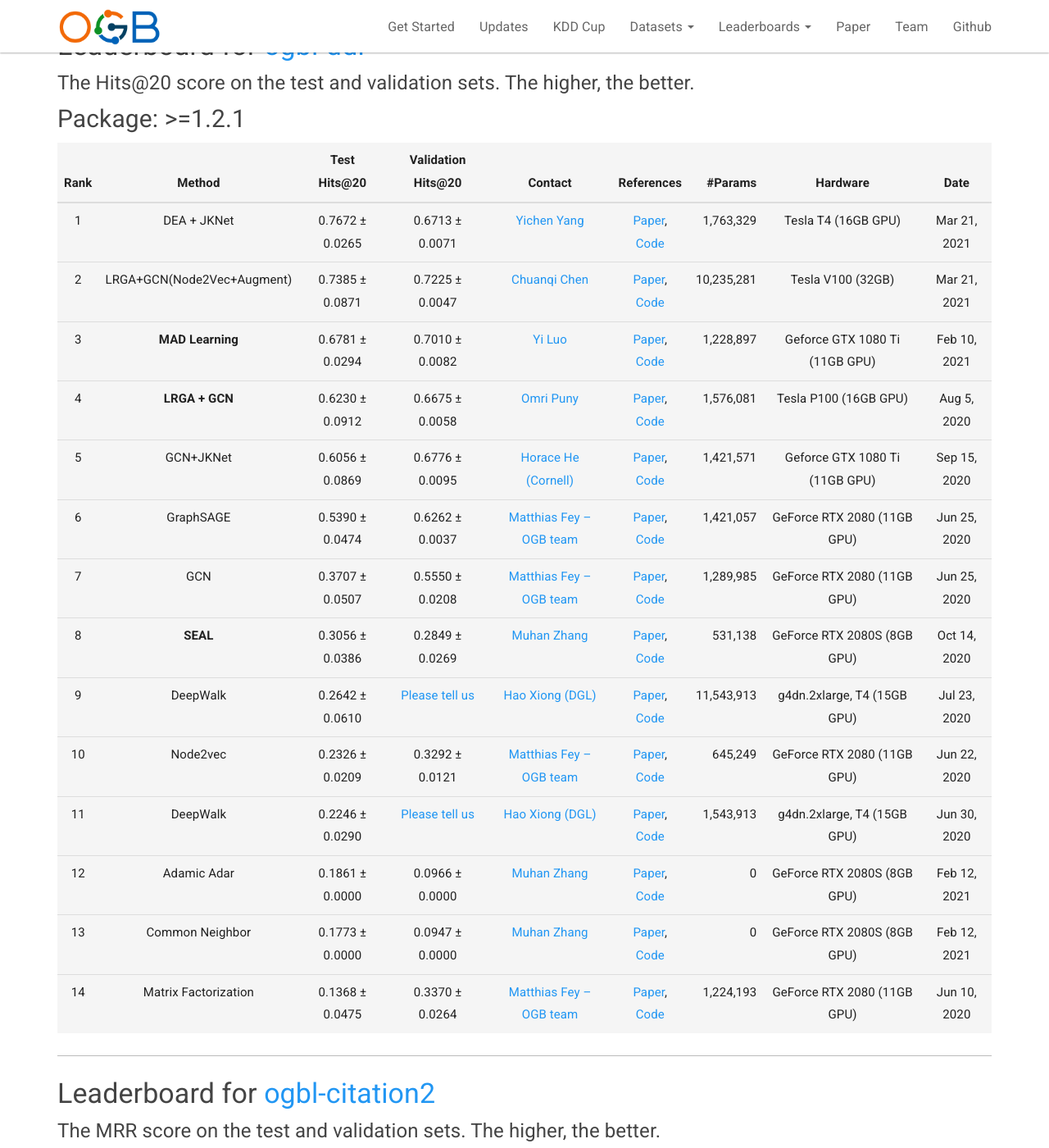
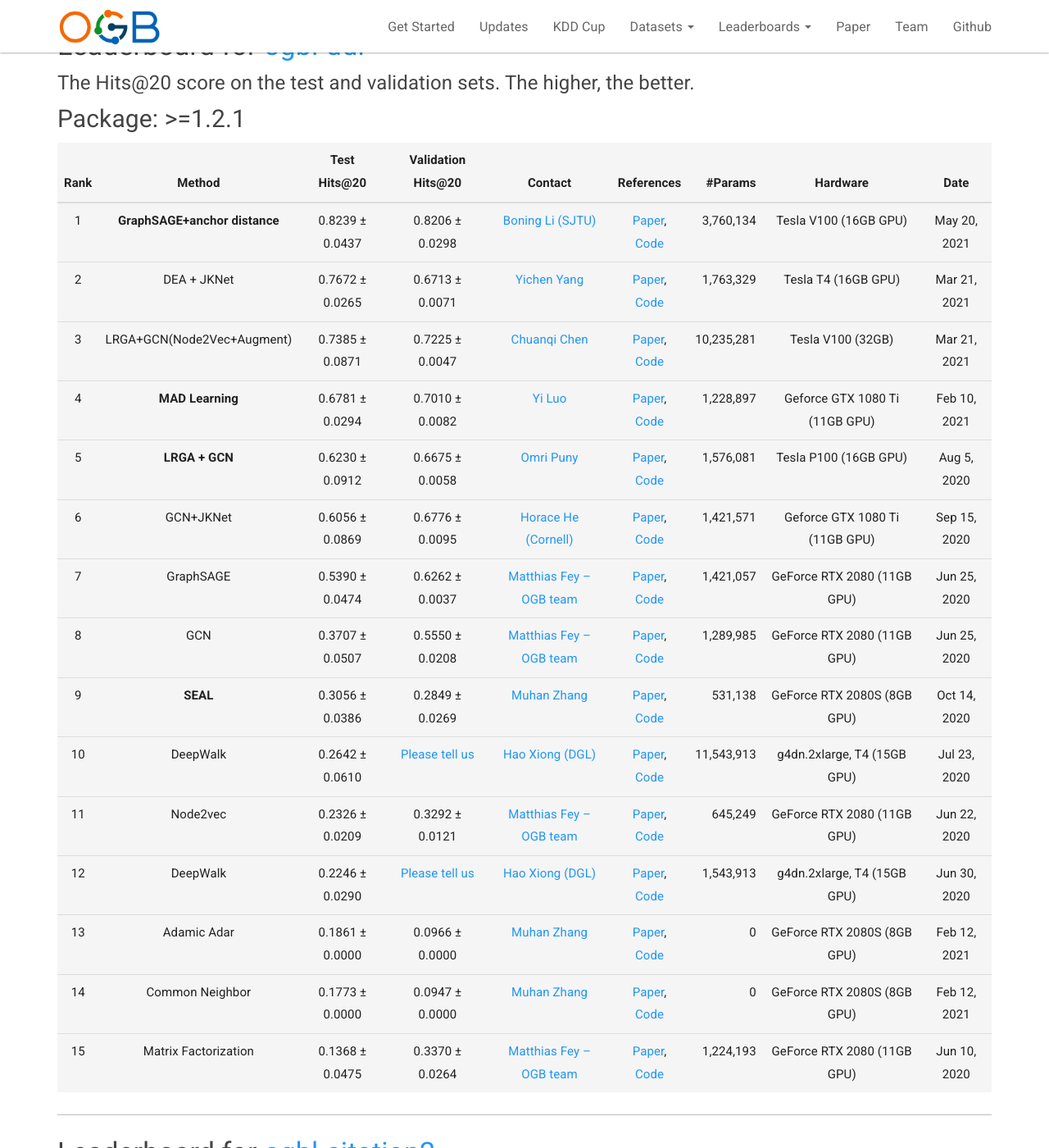
Before and after one commit to snap-stanford/ogb-web, a Jekyll site: the page built from _docs/leaderboard/leader_linkprop.md, in a window 1280 px wide and 1400 px high, scrolled down 2641 px. Shown: the whole window at 82% size. Built offline with Jekyll 4.4.1, drawn with Linux system fonts in a browser that asks for light colours.

Commit message:
updateleaderboard

```diff
--- a/_docs/leaderboard/leader_linkprop.md
+++ b/_docs/leaderboard/leader_linkprop.md
@@ -78,20 +78,21 @@ The **bold** method name indicates that the implementation is **official** (by t
 
 | Rank  | Method | Test Hits@20 | Validation Hits@20 | Contact | References | #Params | Hardware | Date
 |:----:|:-----:|:------:|:-----:|:-----:|:-----:|-----:|:-----:|:-----:|
-|  1  |  DEA + JKNet  | 0.7672 ± 0.0265   | 0.6713 ± 0.0071 | [Yichen Yang](mailto:jeffrey576826145@outlook.com) | [Paper](https://github.com/JeffJeffy/CS224W-OGB-DEA-JK/blob/main/CS224w_final_report.pdf), [Code](https://github.com/JeffJeffy/CS224W-OGB-DEA-JK) | 1,763,329 | Tesla T4 (16GB GPU) | Mar 21, 2021 |
-|  2  |  LRGA+GCN(Node2Vec+Augment)  | 0.7385 ± 0.0871   | 0.7225 ± 0.0047 | [Chuanqi Chen](mailto:chuanqi.chen@gmail.com) | [Paper](https://github.com/chuanqichen/cs224w/blob/main/the_study_of_drug_drug_interaction_learning_through_various_graph_learning_methods.pdf), [Code](https://github.com/chuanqichen/cs224w) | 10,235,281 | Tesla V100 (32GB) | Mar 21, 2021 |
-|  3  |  **MAD Learning**  | 0.6781 ± 0.0294   | 0.7010 ± 0.0082 |[Yi Luo](mailto:cf020031308@163.com) | [Paper](https://arxiv.org/abs/2102.05246), [Code](https://github.com/cf020031308/mad-learning/blob/master/ogbl-ddi.py) | 1,228,897 | Geforce GTX 1080 Ti (11GB GPU) | Feb 10, 2021 |
-|  4  |  **LRGA + GCN**  | 0.6230 ± 0.0912   | 0.6675 ± 0.0058 |[Omri Puny](mailto:omri.puny@weizmann.ac.il) | [Paper](https://arxiv.org/abs/2006.07846), [Code](https://github.com/omri1348/LRGA/tree/master/ogb/examples/linkproppred) | 1,576,081 | Tesla P100 (16GB GPU) | Aug 5, 2020 |
-|  5  |  GCN+JKNet  | 0.6056 ± 0.0869   | 0.6776 ± 0.0095 | [Horace He  (Cornell)](mailto:hh498@cornell.edu) | [Paper](https://arxiv.org/abs/1609.02907), [Code](https://github.com/Chillee/ogb_ddi) | 1,421,571 | Geforce GTX 1080 Ti (11GB GPU) | Sep 15, 2020 |
-|  6  |  GraphSAGE  | 0.5390 ± 0.0474   | 0.6262 ± 0.0037 | [Matthias Fey -- OGB team](mailto:matthias.fey@tu-dortmund.de) | [Paper](https://arxiv.org/abs/1706.02216), [Code](https://github.com/snap-stanford/ogb/tree/master/examples/linkproppred/ddi) | 1,421,057 | GeForce RTX 2080 (11GB GPU) | Jun 25, 2020 |
-|  7  |  GCN  | 0.3707 ± 0.0507   | 0.5550 ± 0.0208 | [Matthias Fey -- OGB team](mailto:matthias.fey@tu-dortmund.de) | [Paper](https://arxiv.org/abs/1609.02907), [Code](https://github.com/snap-stanford/ogb/tree/master/examples/linkproppred/ddi) | 1,289,985 | GeForce RTX 2080 (11GB GPU) | Jun 25, 2020 |
-|  8  |  **SEAL**  | 0.3056 ± 0.0386   | 0.2849 ± 0.0269 |[Muhan Zhang](mailto:muhan.zhang@hotmail.com) | [Paper](https://arxiv.org/pdf/2010.16103.pdf), [Code](https://github.com/facebookresearch/SEAL_OGB) | 531,138 | GeForce RTX 2080S (8GB GPU) | Oct 14, 2020 |
-|  9  |  DeepWalk  | 0.2642 ± 0.0610   | [Please tell us](mailto:ogb@cs.stanford.edu) | [Hao Xiong (DGL)](mailto:taxuexh@sjtu.edu.cn) | [Paper](https://arxiv.org/pdf/1403.6652.pdf), [Code](https://github.com/dmlc/dgl/tree/master/examples/pytorch/ogb/deepwalk) | 11,543,913 | g4dn.2xlarge, T4 (15GB GPU) | Jul 23, 2020 |
-|  10  |  Node2vec  | 0.2326 ± 0.0209   | 0.3292 ± 0.0121 | [Matthias Fey -- OGB team](mailto:matthias.fey@tu-dortmund.de) | [Paper](https://arxiv.org/abs/1607.00653), [Code](https://github.com/snap-stanford/ogb/tree/master/examples/linkproppred/ddi) | 645,249 | GeForce RTX 2080 (11GB GPU) | Jun 22, 2020 |
-|  11  |  DeepWalk  | 0.2246 ± 0.0290   | [Please tell us](mailto:ogb@cs.stanford.edu) | [Hao Xiong (DGL)](mailto:taxuexh@sjtu.edu.cn) | [Paper](https://arxiv.org/pdf/1403.6652.pdf), [Code](https://github.com/dmlc/dgl/tree/master/examples/pytorch/ogb/deepwalk) | 1,543,913 | g4dn.2xlarge, T4 (15GB GPU) | Jun 30, 2020 |
-|  12  |  Adamic Adar  | 0.1861 ± 0.0000   | 0.0966 ± 0.0000 | [Muhan Zhang](mailto:muhan.zhang@hotmail.com) | [Paper](https://citeseerx.ist.psu.edu/viewdoc/download?doi=10.1.1.108.1370&rep=rep1&type=pdf), [Code](https://github.com/facebookresearch/SEAL_OGB) | 0 | GeForce RTX 2080S (8GB GPU) | Feb 12, 2021 |
-|  13  |  Common Neighbor  | 0.1773 ± 0.0000   | 0.0947 ± 0.0000 | [Muhan Zhang](mailto:muhan.zhang@hotmail.com) | [Paper](http://www.eecs.harvard.edu/~michaelm/CS222/linkpred.pdf), [Code](https://github.com/facebookresearch/SEAL_OGB) | 0 | GeForce RTX 2080S (8GB GPU) | Feb 12, 2021 |
-|  14  |  Matrix Factorization  | 0.1368 ± 0.0475   | 0.3370 ± 0.0264 | [Matthias Fey -- OGB team](mailto:matthias.fey@tu-dortmund.de) | [Paper](https://arxiv.org/abs/2005.00687), [Code](https://github.com/snap-stanford/ogb/tree/master/examples/linkproppred/ddi) | 1,224,193 | GeForce RTX 2080 (11GB GPU) | Jun 10, 2020 |
+|  1  |  **GraphSAGE+anchor distance**  | 0.8239 ± 0.0437   | 0.8206 ± 0.0298 |[Boning Li (SJTU)](mailto:lbn187@sjtu.edu.cn) | [Paper](https://www.dropbox.com/s/is3f4dfvtvnis7w/DEGNN_linkPrediction.pdf?dl=0), [Code](https://github.com/lbn187/DLGNN) | 3,760,134 | Tesla V100 (16GB GPU) | May 20, 2021 |
+|  2  |  DEA + JKNet  | 0.7672 ± 0.0265   | 0.6713 ± 0.0071 | [Yichen Yang](mailto:jeffrey576826145@outlook.com) | [Paper](https://github.com/JeffJeffy/CS224W-OGB-DEA-JK/blob/main/CS224w_final_report.pdf), [Code](https://github.com/JeffJeffy/CS224W-OGB-DEA-JK) | 1,763,329 | Tesla T4 (16GB GPU) | Mar 21, 2021 |
+|  3  |  LRGA+GCN(Node2Vec+Augment)  | 0.7385 ± 0.0871   | 0.7225 ± 0.0047 | [Chuanqi Chen](mailto:chuanqi.chen@gmail.com) | [Paper](https://github.com/chuanqichen/cs224w/blob/main/the_study_of_drug_drug_interaction_learning_through_various_graph_learning_methods.pdf), [Code](https://github.com/chuanqichen/cs224w) | 10,235,281 | Tesla V100 (32GB) | Mar 21, 2021 |
+|  4  |  **MAD Learning**  | 0.6781 ± 0.0294   | 0.7010 ± 0.0082 |[Yi Luo](mailto:cf020031308@163.com) | [Paper](https://arxiv.org/abs/2102.05246), [Code](https://github.com/cf020031308/mad-learning/blob/master/ogbl-ddi.py) | 1,228,897 | Geforce GTX 1080 Ti (11GB GPU) | Feb 10, 2021 |
+|  5  |  **LRGA + GCN**  | 0.6230 ± 0.0912   | 0.6675 ± 0.0058 |[Omri Puny](mailto:omri.puny@weizmann.ac.il) | [Paper](https://arxiv.org/abs/2006.07846), [Code](https://github.com/omri1348/LRGA/tree/master/ogb/examples/linkproppred) | 1,576,081 | Tesla P100 (16GB GPU) | Aug 5, 2020 |
+|  6  |  GCN+JKNet  | 0.6056 ± 0.0869   | 0.6776 ± 0.0095 | [Horace He  (Cornell)](mailto:hh498@cornell.edu) | [Paper](https://arxiv.org/abs/1609.02907), [Code](https://github.com/Chillee/ogb_ddi) | 1,421,571 | Geforce GTX 1080 Ti (11GB GPU) | Sep 15, 2020 |
+|  7  |  GraphSAGE  | 0.5390 ± 0.0474   | 0.6262 ± 0.0037 | [Matthias Fey -- OGB team](mailto:matthias.fey@tu-dortmund.de) | [Paper](https://arxiv.org/abs/1706.02216), [Code](https://github.com/snap-stanford/ogb/tree/master/examples/linkproppred/ddi) | 1,421,057 | GeForce RTX 2080 (11GB GPU) | Jun 25, 2020 |
+|  8  |  GCN  | 0.3707 ± 0.0507   | 0.5550 ± 0.0208 | [Matthias Fey -- OGB team](mailto:matthias.fey@tu-dortmund.de) | [Paper](https://arxiv.org/abs/1609.02907), [Code](https://github.com/snap-stanford/ogb/tree/master/examples/linkproppred/ddi) | 1,289,985 | GeForce RTX 2080 (11GB GPU) | Jun 25, 2020 |
+|  9  |  **SEAL**  | 0.3056 ± 0.0386   | 0.2849 ± 0.0269 |[Muhan Zhang](mailto:muhan.zhang@hotmail.com) | [Paper](https://arxiv.org/pdf/2010.16103.pdf), [Code](https://github.com/facebookresearch/SEAL_OGB) | 531,138 | GeForce RTX 2080S (8GB GPU) | Oct 14, 2020 |
+|  10  |  DeepWalk  | 0.2642 ± 0.0610   | [Please tell us](mailto:ogb@cs.stanford.edu) | [Hao Xiong (DGL)](mailto:taxuexh@sjtu.edu.cn) | [Paper](https://arxiv.org/pdf/1403.6652.pdf), [Code](https://github.com/dmlc/dgl/tree/master/examples/pytorch/ogb/deepwalk) | 11,543,913 | g4dn.2xlarge, T4 (15GB GPU) | Jul 23, 2020 |
+|  11  |  Node2vec  | 0.2326 ± 0.0209   | 0.3292 ± 0.0121 | [Matthias Fey -- OGB team](mailto:matthias.fey@tu-dortmund.de) | [Paper](https://arxiv.org/abs/1607.00653), [Code](https://github.com/snap-stanford/ogb/tree/master/examples/linkproppred/ddi) | 645,249 | GeForce RTX 2080 (11GB GPU) | Jun 22, 2020 |
+|  12  |  DeepWalk  | 0.2246 ± 0.0290   | [Please tell us](mailto:ogb@cs.stanford.edu) | [Hao Xiong (DGL)](mailto:taxuexh@sjtu.edu.cn) | [Paper](https://arxiv.org/pdf/1403.6652.pdf), [Code](https://github.com/dmlc/dgl/tree/master/examples/pytorch/ogb/deepwalk) | 1,543,913 | g4dn.2xlarge, T4 (15GB GPU) | Jun 30, 2020 |
+|  13  |  Adamic Adar  | 0.1861 ± 0.0000   | 0.0966 ± 0.0000 | [Muhan Zhang](mailto:muhan.zhang@hotmail.com) | [Paper](https://citeseerx.ist.psu.edu/viewdoc/download?doi=10.1.1.108.1370&rep=rep1&type=pdf), [Code](https://github.com/facebookresearch/SEAL_OGB) | 0 | GeForce RTX 2080S (8GB GPU) | Feb 12, 2021 |
+|  14  |  Common Neighbor  | 0.1773 ± 0.0000   | 0.0947 ± 0.0000 | [Muhan Zhang](mailto:muhan.zhang@hotmail.com) | [Paper](http://www.eecs.harvard.edu/~michaelm/CS222/linkpred.pdf), [Code](https://github.com/facebookresearch/SEAL_OGB) | 0 | GeForce RTX 2080S (8GB GPU) | Feb 12, 2021 |
+|  15  |  Matrix Factorization  | 0.1368 ± 0.0475   | 0.3370 ± 0.0264 | [Matthias Fey -- OGB team](mailto:matthias.fey@tu-dortmund.de) | [Paper](https://arxiv.org/abs/2005.00687), [Code](https://github.com/snap-stanford/ogb/tree/master/examples/linkproppred/ddi) | 1,224,193 | GeForce RTX 2080 (11GB GPU) | Jun 10, 2020 |
 
 
 
```
